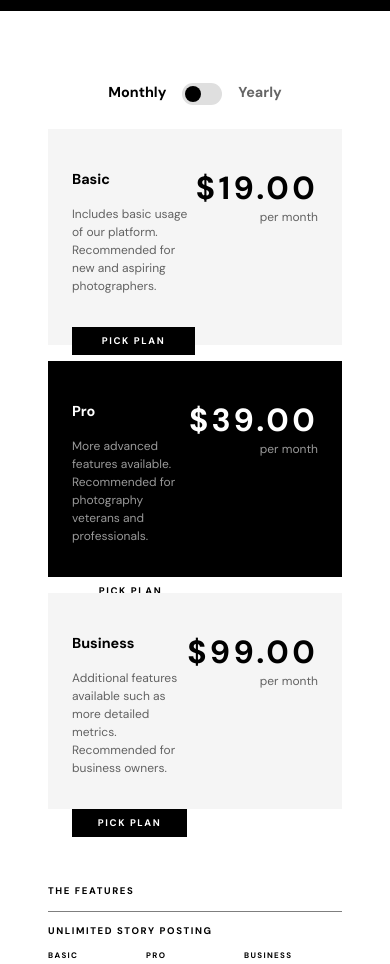
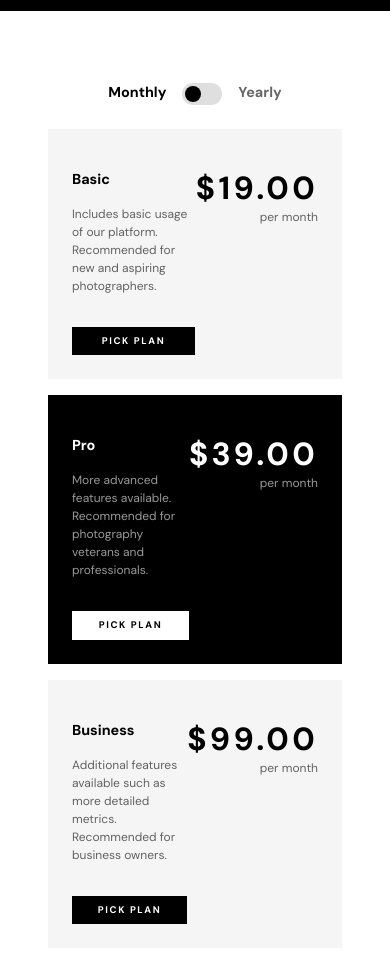
Before and after one commit to Ekekwecharles/photosnap-multipage-website, a website: page pricing.html in a window 390 px wide. Shown: the part 620-1584 px from the top of the page. Drawn offline with Linux system fonts and the light colour scheme.

Commit message:
fixed spacing issues for pricing

```diff
--- a/sass/pricing/_pricing-page.scss
+++ b/sass/pricing/_pricing-page.scss
@@ -149,14 +149,14 @@
 
   .basic,
   .business {
-    height: 40.7rem;
+    min-height: 40.7rem;
     // width: 35rem;
     background-color: #f5f5f5;
     padding-top: 5rem !important;
   }
 
   .pro {
-    height: 47rem;
+    min-height: 47rem;
     // width: 35rem;
     color: $color-pure-white;
     background-color: $color-pure-black;
@@ -183,7 +183,7 @@
     text-align: center;
 
     @media only screen and (max-width: 48em) {
-      height: 27rem;
+      min-height: 27rem;
       display: grid;
       grid-template-columns: 1fr 1fr;
       grid-template-rows: repeat(3, min-content);
```
Also changed, not shown: styles/style.css.
